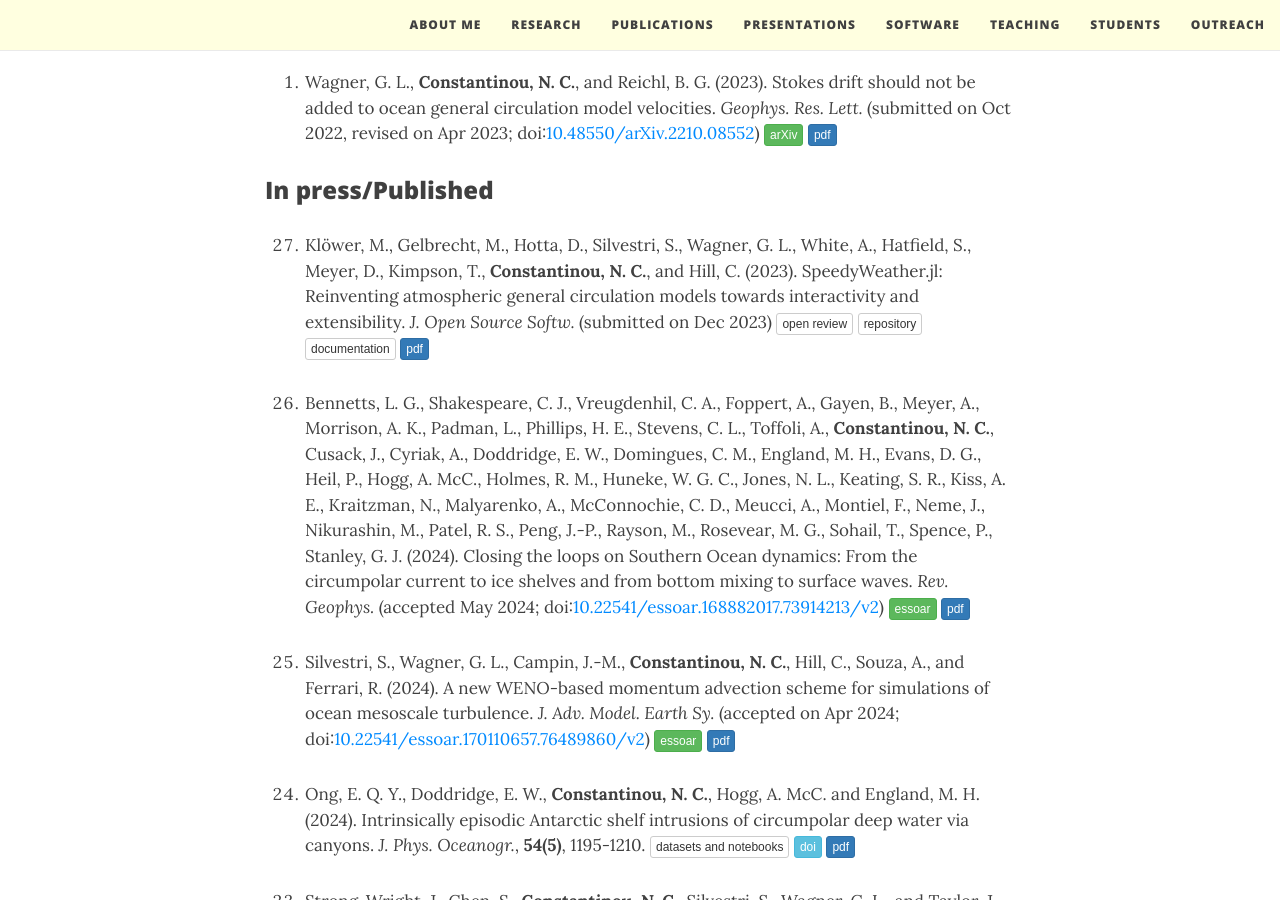
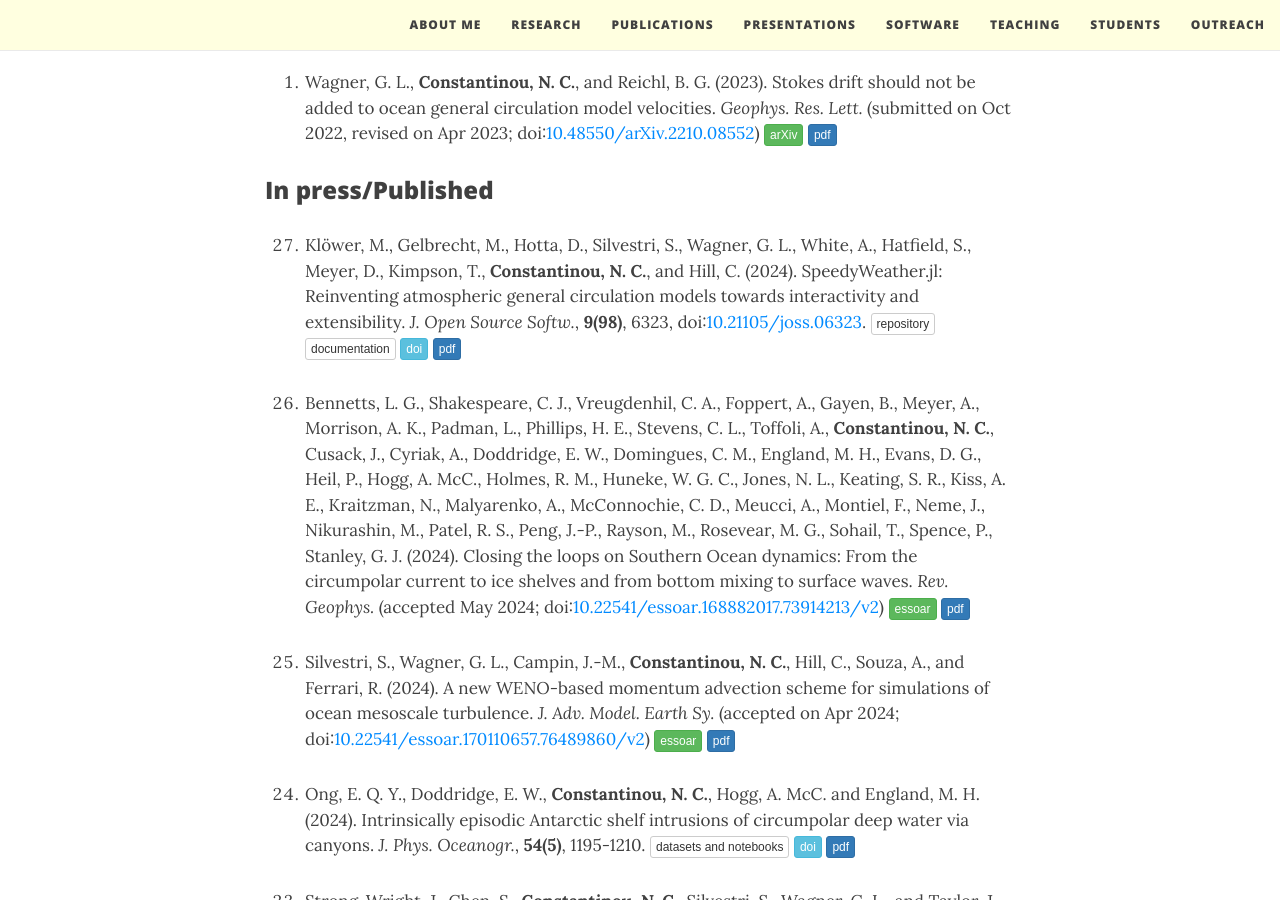
Before and after one commit to navidcy/navidcy.github.io, a Jekyll site: the page built from publications.md, in a window 1280 px wide and 900 px high, scrolled down 1077 px. Built offline with Jekyll 4.4.1, drawn with Linux system fonts in a browser that asks for light colours; nearby versions of some CDN libraries; comment, search, counter and statistics services are not loaded.

Commit message:
speedyweather published

```diff
--- a/publications.md
+++ b/publications.md
@@ -33,8 +33,7 @@ title: Publications
 
 ### In press/Published
 
-0. Klöwer, M., Gelbrecht, M., Hotta, D., Silvestri, S., Wagner, G. L., White, A., Hatfield, S., Meyer, D., Kimpson, T., **Constantinou, N. C.**, and Hill, C. (2023). SpeedyWeather.jl: Reinventing atmospheric general circulation models towards interactivity and extensibility.  _J. Open Source Softw._ (submitted on Dec 2023) [<span class="btn btn-default btn-xs{{end}}" style="font-family:sans-serif;">open review</span>][SpeedyWeather-JOSS-review]{:target="_blank"} [<span class="btn btn-default btn-xs{{end}}" style="font-family:sans-serif;">repository</span>][SpeedyWeather-repo]{:target="_blank"} [<span class="btn btn-default btn-xs{{end}}" style="font-family:sans-serif;">documentation</span>][SpeedyWeather-docs]{:target="_blank"} [<span class="btn btn-primary btn-xs{{end}}" style="font-family:sans-serif;">pdf</span>][speedyweather]
-
+0. Klöwer, M., Gelbrecht, M., Hotta, D., Silvestri, S., Wagner, G. L., White, A., Hatfield, S., Meyer, D., Kimpson, T., **Constantinou, N. C.**, and Hill, C. (2024). SpeedyWeather.jl: Reinventing atmospheric general circulation models towards interactivity and extensibility.  _J. Open Source Softw._, **9(98)**, 6323, doi:[10.21105/joss.06323](https://doi.org/10.21105/joss.06323). [<span class="btn btn-default btn-xs{{end}}" style="font-family:sans-serif;">repository</span>][SpeedyWeather-repo]{:target="_blank"} [<span class="btn btn-default btn-xs{{end}}" style="font-family:sans-serif;">documentation</span>][SpeedyWeather-docs]{:target="_blank"} [<span class="btn btn-info btn-xs{{end}}" style="font-family:sans-serif;">doi</span>][speedyweather-doi]{:target="_blank"} [<span class="btn btn-primary btn-xs{{end}}" style="font-family:sans-serif;">pdf</span>][speedyweather] <span align="right" class='altmetric-embed' data-badge-type="2" data-condensed="true" data-hide-less-than="2" data-doi="10.21105/joss.06323"></span><br/>
 
 0. Bennetts, L. G., Shakespeare, C. J., Vreugdenhil, C. A., Foppert, A., Gayen, B., Meyer, A., Morrison, A. K., Padman, L., Phillips, H. E., Stevens, C. L., Toffoli, A., **Constantinou, N. C.**, Cusack, J., Cyriak, A., Doddridge, E. W., Domingues, C. M., England, M. H., Evans, D. G., Heil, P., Hogg, A. McC., Holmes, R. M., Huneke, W. G. C., Jones, N. L., Keating, S. R., Kiss, A. E., Kraitzman, N., Malyarenko, A., McConnochie, C. D., Meucci, A., Montiel, F., Neme, J., Nikurashin, M., Patel, R. S., Peng, J.-P., Rayson, M., Rosevear, M. G., Sohail, T., Spence, P., Stanley, G. J. (2024). Closing the loops on Southern Ocean dynamics: From the circumpolar current to ice shelves and from bottom mixing to surface waves. _Rev. Geophys._ (accepted May 2024; doi:[10.22541/essoar.168882017.73914213/v2](https://doi.org/10.22541/essoar.168882017.73914213/v2){:target="_blank"}) [<span class="btn btn-success btn-xs{{end}}" style="font-family:sans-serif;">essoar</span>](https://essopenarchive.org/users/521305/articles/651899-closing-the-loops-on-southern-ocean-dynamics-from-the-circumpolar-current-to-ice-shelves-and-from-bottom-mixing-to-surface-waves){:target="_blank"} [<span class="btn btn-primary btn-xs{{end}}" style="font-family:sans-serif;">pdf</span>][review-multiscale-SO]
 
@@ -231,6 +230,7 @@ Selection of press coverage: [<span class="btn btn-default btn-xs{{end}}" style=
 [wallturbulencebrief]: WallTurbulenceEnergyExtraction.pdf
 [wallturbulencebrief-url]: https://ctr.stanford.edu/annual-research-briefs-2018
 
+[speedyweather-doi]: https://doi.org/10.21105/joss.06323
 [ascintrusions-doi]: https://doi.org/10.1175/JPO-D-23-0067.1
 [oceanbiome-doi]: https://doi.org/10.21105/joss.05669
 [buoyancygyres-doi]: https://doi.org/10.1175/JPO-D-23-0016.1
```
Also changed, not shown: 1 other file.
